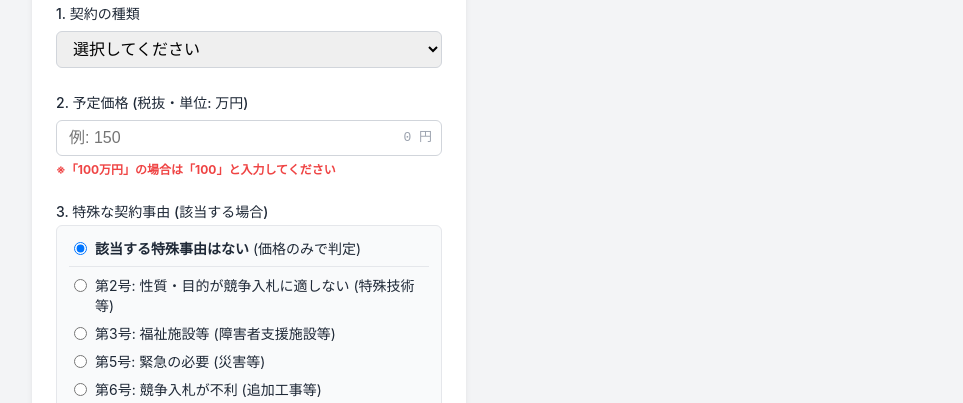
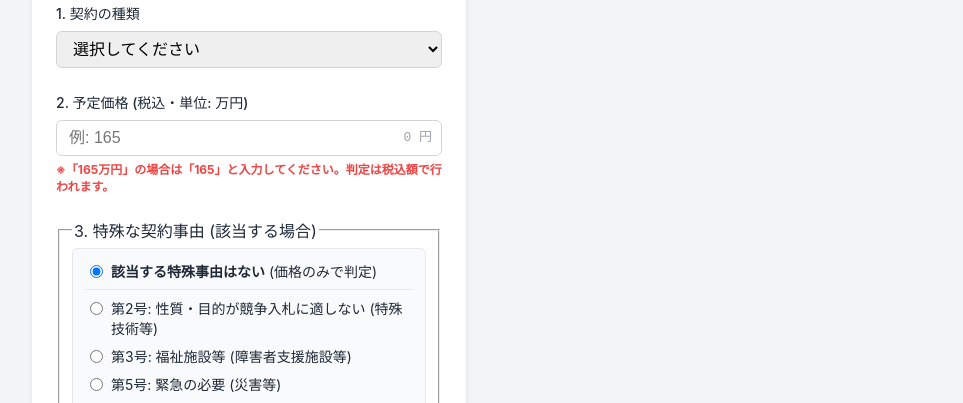
Before and after one commit to Tatsuya-M-1259/contract, a plain HTML site: page index.html in a window 1280 px wide. Shown: the part 380-783 px from the top of the page, without its empty margins (158-1121 px from the left). Drawn offline with Linux system fonts and the light colour scheme.

Commit message:
Update index.html

```diff
--- a/index.html
+++ b/index.html
@@ -15,13 +15,10 @@
     <meta name="apple-mobile-web-app-title" content="随契判定">
     <meta name="theme-color" content="#10B981">
 
-    <!-- 【セキュリティ強化】CSP設定: 外部読込禁止、インラインスクリプト禁止 -->
+    <!-- CSP設定 -->
     <meta http-equiv="Content-Security-Policy" content="default-src 'self'; style-src 'self'; script-src 'self'; img-src 'self' data:;">
 
-    <!-- スタイルシートの読み込み -->
     <link rel="stylesheet" href="./style.css">
-
-    <!-- プログラムの読み込み (defer属性でHTML解析後に実行) -->
     <script src="./script.js" defer></script>
 </head>
 <body>
@@ -33,7 +30,6 @@
                 本アプリは、一般競争入札の原則に対する<span class="highlight-red">例外規定（随意契約）</span>の<span class="underline">適正な判断と手続き</span>をサポートします。
             </p>
 
-            <!-- インストールボタン (初期状態は非表示) -->
             <div id="installBtnContainer" class="install-btn-wrapper hidden">
                 <button id="installBtn" class="install-btn">
                     <svg class="icon-svg" fill="none" viewBox="0 0 24 24" stroke="currentColor">
@@ -44,7 +40,6 @@
             </div>
         </header>
 
-        <!-- 注意喚起バナー -->
         <div class="warning-banner">
             <svg class="warning-icon" fill="none" viewBox="0 0 24 24" stroke="currentColor">
                 <path stroke-linecap="round" stroke-linejoin="round" stroke-width="2" d="M12 9v2m0 4h.01m-6.938 4h13.856c1.54 0 2.502-1.667 1.732-3L13.732 4c-.77-1.333-2.694-1.333-3.464 0L3.34 16c-.77 1.333.192 3 1.732 3z"/>
@@ -54,9 +49,7 @@
             </div>
         </div>
 
-        <!-- メイングリッド -->
         <div class="grid">
-
             <!-- 入力エリア -->
             <div class="card">
                 <div class="card-header">
@@ -81,16 +74,17 @@
                     </div>
 
                     <div class="form-group">
-                        <label for="plannedPrice">2. 予定価格 (税抜・単位: 万円)</label>
+                        <label for="plannedPrice">2. 予定価格 (税込・単位: 万円)</label>
                         <div class="input-wrapper">
-                            <input type="number" id="plannedPrice" min="0" placeholder="例: 150">
+                            <input type="number" id="plannedPrice" min="0" placeholder="例: 165">
                             <div id="pricePreview" class="price-preview">0 円</div>
                         </div>
-                        <p class="input-note">※「100万円」の場合は「100」と入力してください</p>
+                        <p class="input-note">※「165万円」の場合は「165」と入力してください。<span class="text-red">判定は税込額で行われます。</span></p>
                     </div>
 
                     <div class="form-group">
-                        <label>3. 特殊な契約事由 (該当する場合)</label>
+                        <fieldset class="radio-group-container">
+                            <legend class="legend-label">3. 特殊な契約事由 (該当する場合)</legend>
                             <div class="radio-group">
                                 <div class="radio-item">
                                     <input id="reasonNone" name="specialReason" type="radio" value="0" checked>
@@ -105,6 +99,7 @@
                                 <div class="radio-item"><input id="reason8" name="specialReason" type="radio" value="8"><label for="reason8">第8号: 入札不調</label></div>
                                 <div class="radio-item"><input id="reason9" name="specialReason" type="radio" value="9"><label for="reason9">第9号: 落札者辞退</label></div>
                             </div>
+                        </fieldset>
                     </div>
 
                     <div class="btn-group">
@@ -123,6 +118,9 @@
                         印刷
                     </button>
                 </div>
+
+                <!-- 印刷用の入力情報サマリー -->
+                <div id="inputSummary" class="input-summary hidden"></div>
 
                 <div class="result-section">
                     <div class="section-label">事務担当部署</div>
@@ -160,7 +158,6 @@
                     <p id="resultFlow" class="text-italic"></p>
                 </div>
             </div>
-
         </div>
     </div>
 </body>
```
Lines whose indentation alone changed are shown as unchanged.
